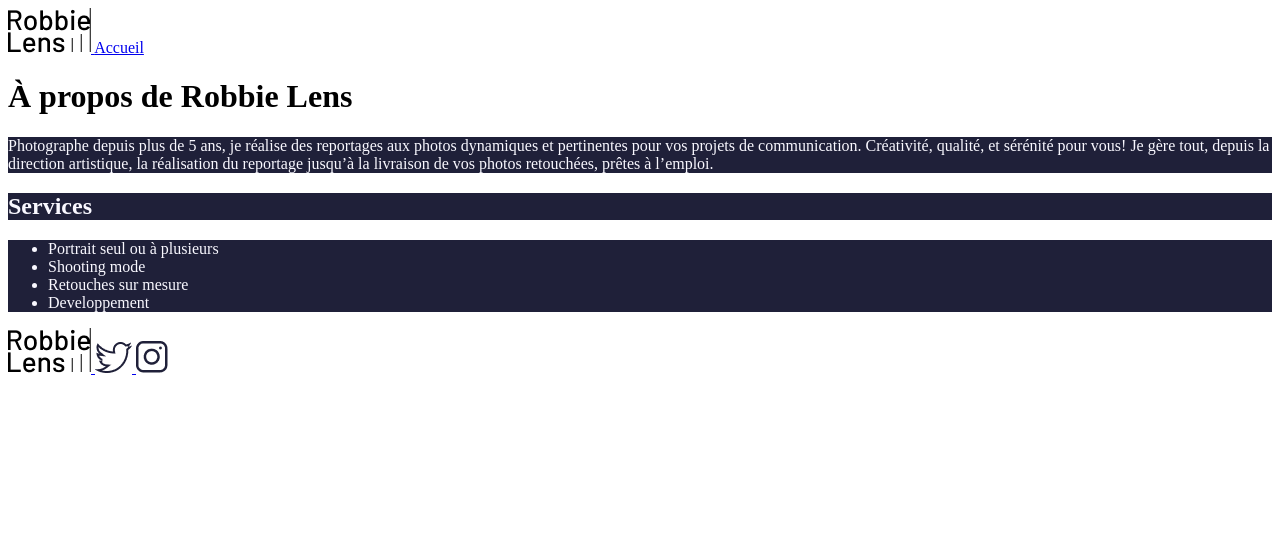
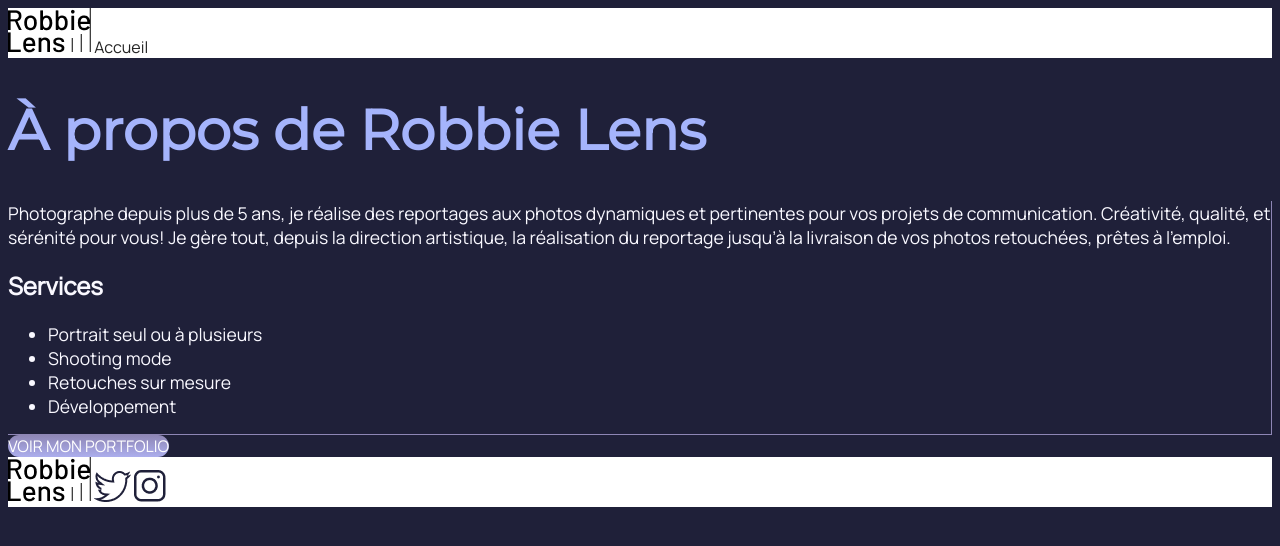
Before and after one commit to Amath2605/Open_class_room, a plain HTML site: page a-propos.html in a window 1280 px wide. Drawn offline with Linux system fonts and the light colour scheme.

Commit message:
changed7

```diff
--- a/a-propos.html
+++ b/a-propos.html
@@ -1,19 +1,24 @@
-<!-- dossier-demo/a-propos.html -->
 <!DOCTYPE html>
 <html lang="fr">
+
 <head>
-  <meta charset="UTF-8">
-  <title>À propos – Robbie Lens Photographie</title>
-  <link rel="stylesheet" type="text/css" href="style.css">
+    <meta charset="utf-8" >
+    <title>À propos - Robbie Lens Photographie</title>
+    <link href="style.css" rel="stylesheet" >
+    <link rel="preconnect" href="https://fonts.googleapis.com">
+    <link rel="preconnect" href="https://fonts.gstatic.com" crossorigin>
+    <link href="https://fonts.googleapis.com/css2?family=Manrope&family=Montserrat&display=swap" rel="stylesheet">
 </head>
+
 <body>
-  <div>
+    <div class="entete">
         <a href="index.html">
-        <img src="images/logo.png" alt="Logo Robbie Lens">
+            <img src="images/logo.png" alt="Logo Robbie Lens" >
         </a>
         <a href="index.html">Accueil</a>
     </div>
     <h1>À propos de Robbie Lens</h1>
+    <div class="carre-contenu">
         <p>
             Photographe depuis plus de 5 ans, je réalise des reportages aux photos dynamiques et pertinentes pour vos
             projets de communication. Créativité, qualité, et sérénité pour vous! Je gère tout, depuis la direction
@@ -24,18 +29,24 @@
             <li>Portrait seul ou à plusieurs</li>
             <li>Shooting mode</li>
             <li>Retouches sur mesure</li>
-    <li>Developpement</li>
+            <li>Développement</li>
         </ul>
+    </div>
     <div>
+        <a href="" class="cta">VOIR MON PORTFOLIO</a>
+    </div>
+
+    <div class="pied-de-page">
         <a href="index.html">
-        <img src="images/logo.png" alt="Logo Robbie Lens">
+            <img src="images/logo.png" alt="Logo Robbie Lens" >
         </a>
         <a target="_blank" href="https://twitter.com/">
-        <img src="images/twitter.png" alt="Logo Twitter">
+            <img src="images/twitter.png" alt="Logo Twitter" >
         </a>
         <a target="_blank" href="https://www.instagram.com/">
-        <img src="images/instagram.png" alt="Logo Instagram">
+            <img src="images/instagram.png" alt="Logo Instagram" >
         </a>
     </div>
 </body>
+
 </html>
--- a/style.css
+++ b/style.css
@@ -1,32 +1,47 @@
-/* Changer les couleurs de fond */
-/* Div avec les liens en haut des pages et le pied de page */
-header, footer {
+body {
+    font-family: 'Manrope', sans-serif;
+    font-size: 1em;
+    background-color: #1f2039;
+  }
+
+  a {
+    color: #242424;
+    text-decoration: none;
+  }
+
+  em {
+    color: #a5b4fc;
+    font-style: normal;
+  }
+
+  h1 {
+    font-size: 3.5em;
+    color: #a5b4fc;
+    font-family: 'Montserrat', sans-serif;
+  }
+
+  h2 {
+    color: #f9f8ff;
+  }
+
+  p,
+  li {
+    font-size: 1.1em;
+    color: #f9f8ff;
+  }
+
+  .entete,
+  .pied-de-page {
     background-color: white;
   }
 
-  /* Cœur de la page */
-  main {
-    background-color: #1F2039;
+  .cta {
+    background: linear-gradient(#8e86b5, #acaeed);
+    color: white;
+    border-radius: 50px;
   }
 
-  /* Changer les couleurs de texte */
-  /* Liens en tête et pied de page */
-  header a, footer a {
-    color: #242424;
+  .carre-contenu {
+    border-right: 1px solid #8e86b5;
+    border-bottom: 1px solid #8e86b5;
   }
-
-  /* Paragraphes, listes et titres H2 */
-  p, ul, ol, h2 {
-    color: #F9F8FF;
-    background-color: #1F2039; /* Fond bleu foncé */
-  }
-
-  /* Styles pour les liens hypertextes spécifiques */
-  a.gradient-link {
-    background: linear-gradient(to right, #8E86B5, #ACAEED);
-    font-family: 'Montserrat', sans-serif;
-    color: white;
-    text-decoration: none;
-    padding: 5px 10px;
-    border-radius: 5px;
-  }
```
Also changed, not shown: index.html (+19 -12 lines). Lines whose indentation alone changed are shown as unchanged.
